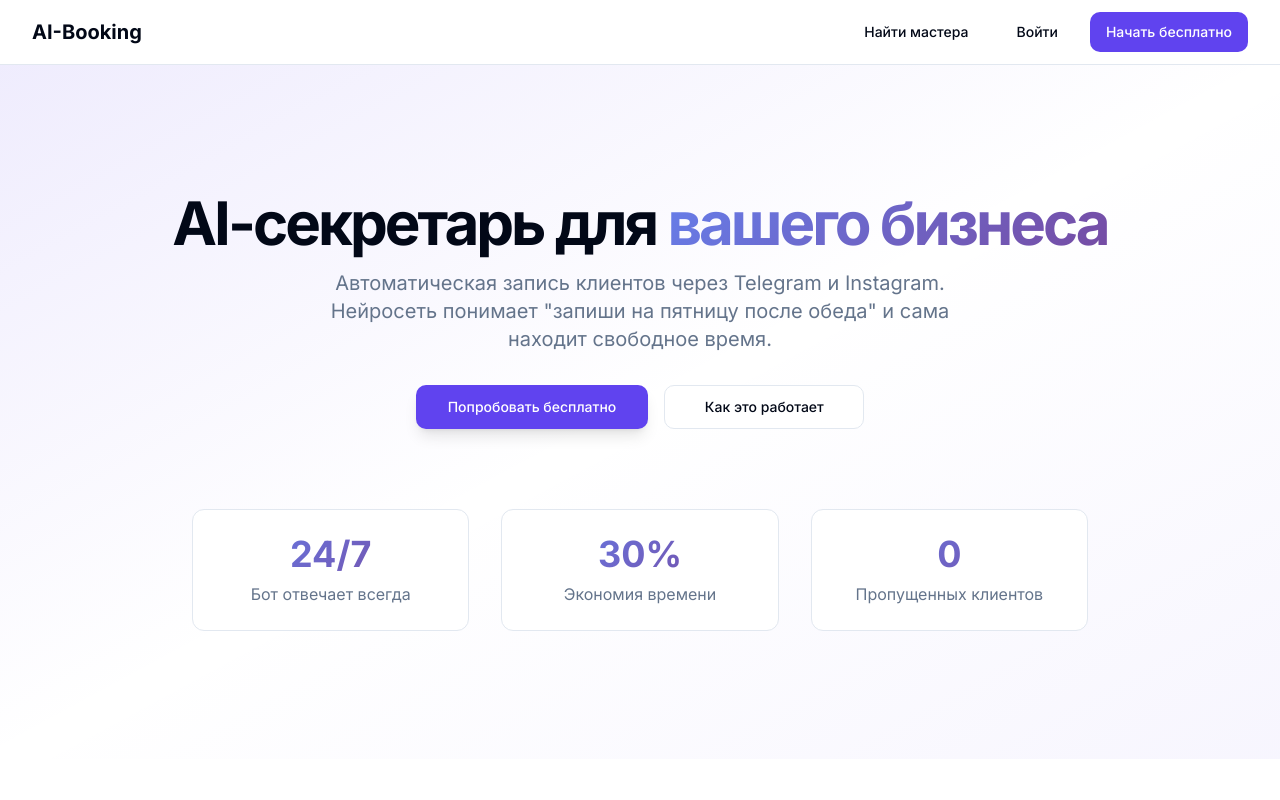
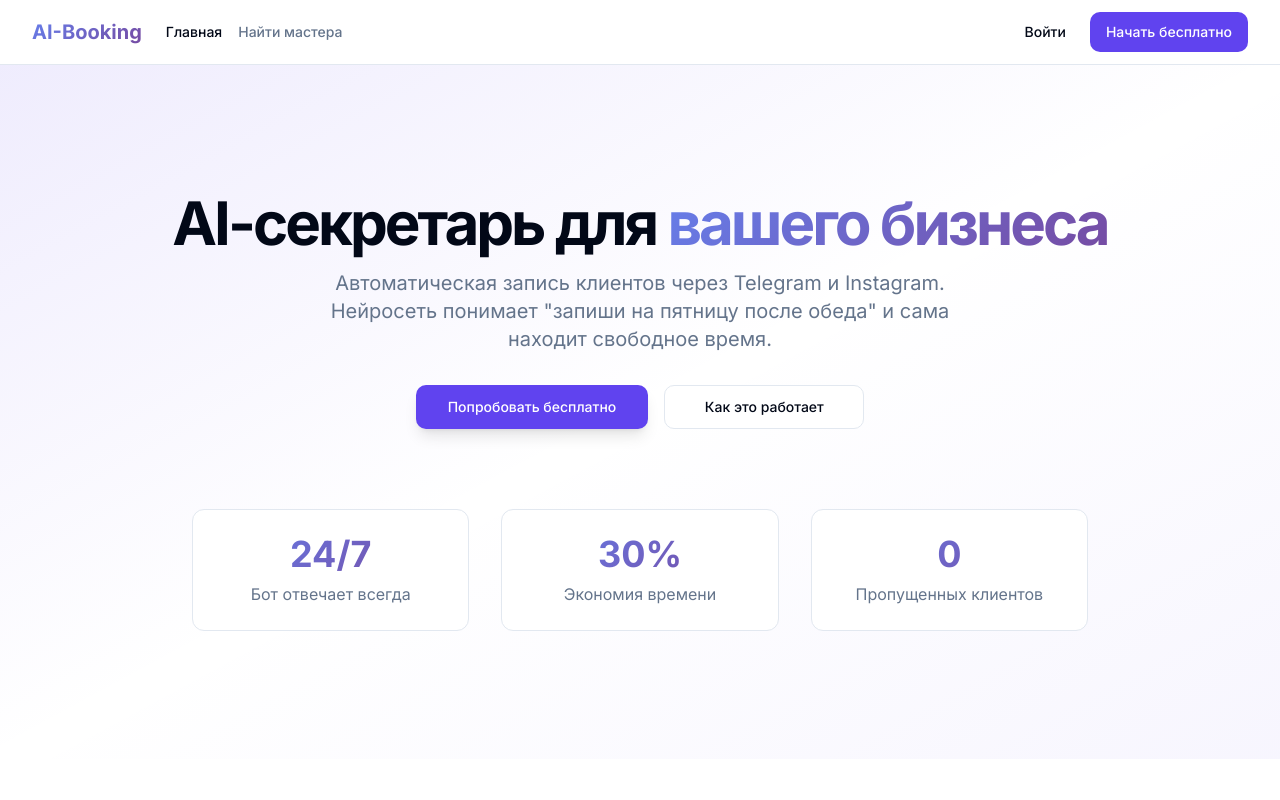
Before and after one commit to NurchikLuchshe/Hustle, a Next.js app: page / in a window 1280 px wide. Shown: the top 800 px of the page. Built offline with nearby package versions, Linux system fonts and the light colour scheme; no server answers.

Commit message:
feat: navigation menu and public access

```diff
--- a/src/app/explore/page.tsx
+++ b/src/app/explore/page.tsx
@@ -1,8 +1,12 @@
 import { createClient } from "@/lib/supabase/server";
 import Link from "next/link";
+import Navigation from "@/components/Navigation";
 
 export default async function ExplorePage() {
     const supabase = await createClient();
+
+    // Check if user is authenticated
+    const { data: { user } } = await supabase.auth.getUser();
 
     // Get all vendors with their services
     const { data: vendors } = await supabase
@@ -24,22 +28,7 @@ export default async function ExplorePage() {
 
     return (
         <div className="min-h-screen bg-gradient-to-br from-purple-50 via-white to-pink-50">
-            {/* Header */}
-            <header className="border-b bg-white/80 backdrop-blur-sm sticky top-0 z-10">
-                <div className="container mx-auto px-4 py-4">
-                    <div className="flex items-center justify-between">
-                        <Link href="/" className="text-2xl font-bold gradient-text">
-                            AI-Booking
-                        </Link>
-                        <Link
-                            href="/login"
-                            className="rounded-lg bg-primary px-4 py-2 text-sm font-medium text-primary-foreground hover:bg-primary/90"
-                        >
-                            Войти
-                        </Link>
-                    </div>
-                </div>
-            </header>
+            <Navigation isAuthenticated={!!user} />
 
             {/* Content */}
             <main className="container mx-auto px-4 py-12">
--- a/src/app/page.tsx
+++ b/src/app/page.tsx
@@ -1,28 +1,16 @@
 import Link from "next/link";
 import { Button } from "@/components/ui/button";
+import Navigation from "@/components/Navigation";
+import { createClient } from "@/lib/supabase/server";
 
-export default function HomePage() {
+export default async function HomePage() {
+  const supabase = await createClient();
+  const { data: { user } } = await supabase.auth.getUser();
+
   return (
     <div className="flex min-h-screen flex-col">
-      {/* Header */}
-      <header className="sticky top-0 z-50 w-full border-b bg-background/95 backdrop-blur supports-[backdrop-filter]:bg-background/60">
-        <div className="container flex h-16 items-center justify-between">
-          <Link href="/" className="flex items-center space-x-2">
-            <span className="text-xl font-bold">AI-Booking</span>
-          </Link>
-          <nav className="flex items-center gap-4">
-            <Link href="/explore">
-              <Button variant="ghost">Найти мастера</Button>
-            </Link>
-            <Link href="/login">
-              <Button variant="ghost">Войти</Button>
-            </Link>
-            <Link href="/register">
-              <Button>Начать бесплатно</Button>
-            </Link>
-          </nav>
-        </div>
-      </header>
+      <Navigation isAuthenticated={!!user} />
+
 
       {/* Hero */}
       <main className="flex-1">
--- /dev/null
+++ b/src/components/Navigation.tsx
@@ -0,0 +1,58 @@
+"use client";
+
+import Link from "next/link";
+import { usePathname } from "next/navigation";
+import { Button } from "@/components/ui/button";
+
+export default function Navigation({ isAuthenticated }: { isAuthenticated: boolean }) {
+    const pathname = usePathname();
+
+    const navLinks = [
+        { href: "/", label: "Главная" },
+        { href: "/explore", label: "Найти мастера" },
+    ];
+
+    return (
+        <header className="sticky top-0 z-50 w-full border-b bg-background/95 backdrop-blur supports-[backdrop-filter]:bg-background/60">
+            <div className="container flex h-16 items-center justify-between">
+                <div className="flex items-center gap-6">
+                    <Link href="/" className="flex items-center space-x-2">
+                        <span className="text-xl font-bold gradient-text">AI-Booking</span>
+                    </Link>
+
+                    <nav className="hidden md:flex items-center gap-4">
+                        {navLinks.map((link) => (
+                            <Link
+                                key={link.href}
+                                href={link.href}
+                                className={`text-sm font-medium transition-colors hover:text-primary ${pathname === link.href
+                                        ? "text-foreground"
+                                        : "text-muted-foreground"
+                                    }`}
+                            >
+                                {link.label}
+                            </Link>
+                        ))}
+                    </nav>
+                </div>
+
+                <nav className="flex items-center gap-2">
+                    {isAuthenticated ? (
+                        <Link href="/dashboard">
+                            <Button>Кабинет</Button>
+                        </Link>
+                    ) : (
+                        <>
+                            <Link href="/login">
+                                <Button variant="ghost">Войти</Button>
+                            </Link>
+                            <Link href="/register">
+                                <Button>Начать бесплатно</Button>
+                            </Link>
+                        </>
+                    )}
+                </nav>
+            </div>
+        </header>
+    );
+}
```
Also changed, not shown: 2 other files (tests, documents, lock files or other folders).
